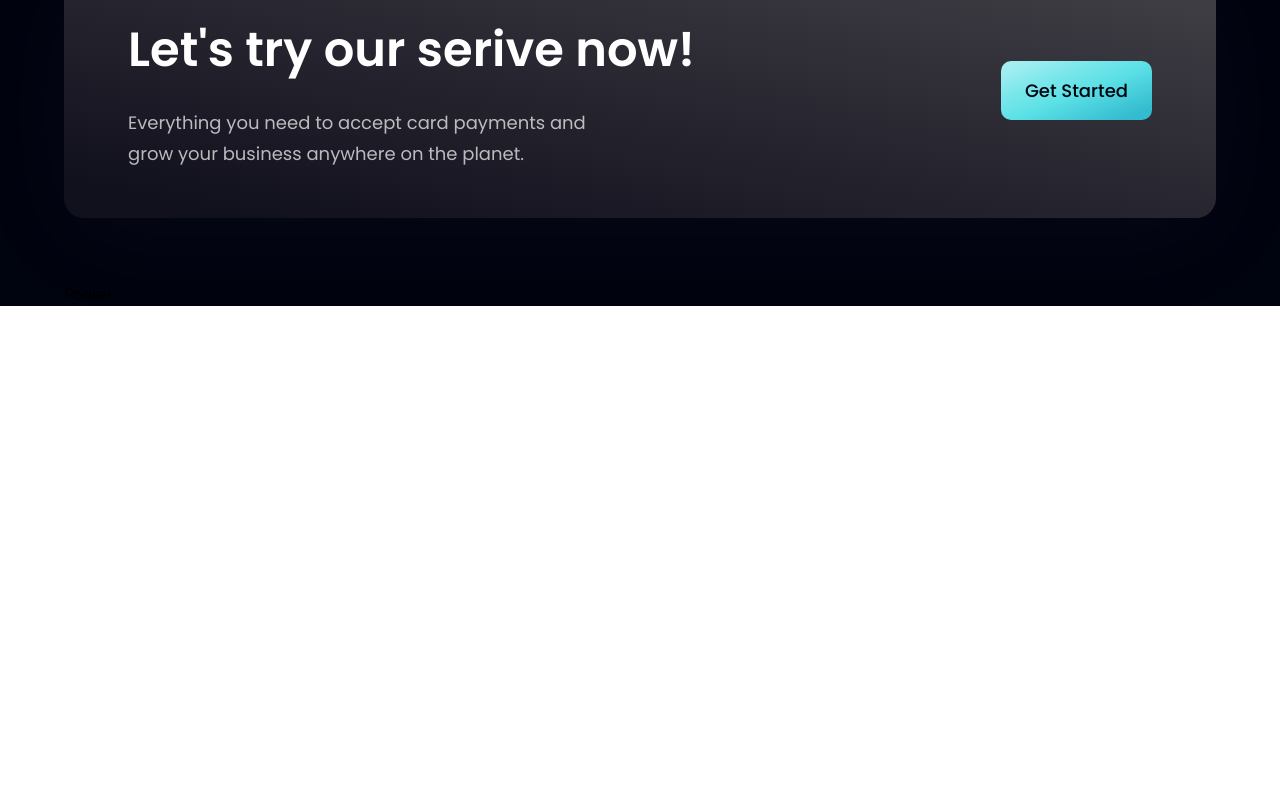
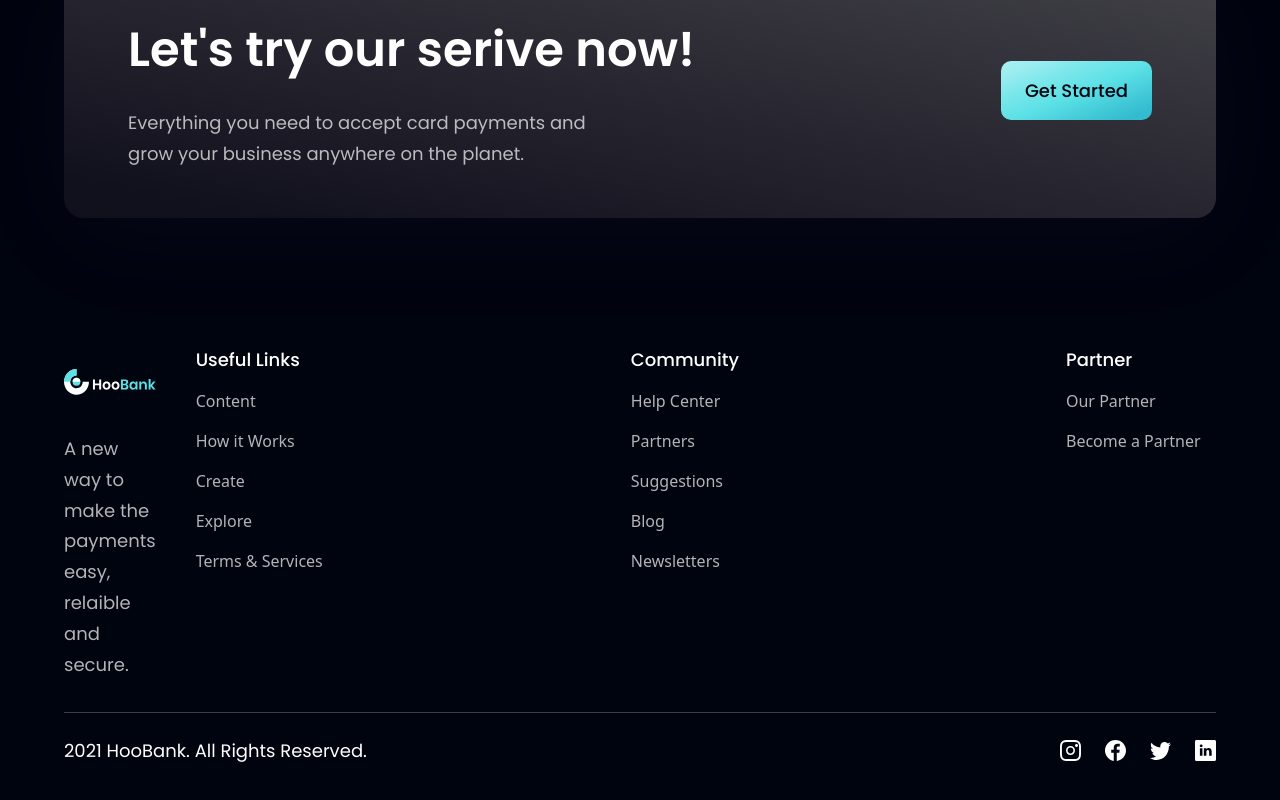
Before and after one commit to bigyan-sapkota/bank_modern_app, a React (Vite) app in the folder bank_modern_app/: page / in a window 1280 px wide. Shown: the part 4180-4980 px from the top of the page. Before the commit the page ends 4486 px from the top, so only its background shows below. Built offline with nearby package versions, Linux system fonts and the light colour scheme.

Commit message:
footer completed

```diff
--- a/bank_modern_app/src/components/Footer.jsx
+++ b/bank_modern_app/src/components/Footer.jsx
@@ -1,9 +1,53 @@
-import React from 'react'
+import React from 'react';
+import styles from '../style';
+import { logo } from '../assets';
+import { footerLinks, socialMedia } from '../constants';
 
-const Footer = () => {
-  return (
-    <div>Footer</div>
-  )
-}
+const Footer = () => (
+  <section className={`${styles.flexCenter} ${styles.paddingY} flex-col`}>
+    <div className={`${styles.flexStart} md:flex-row flex-col mb-8 w-full`}>
+      <div className='flex-1 flex flex-col justify-start mr-10'>
+        <img src={logo} alt="hoobank"
+        className='w-[266px] h-[72px] object-contain' />
+        <p className={`${styles.paragraph} mt-4 max-w-[310px]`}>A new way to make the payments easy, relaible and secure.</p>
+      </div>
+
+      <div className='flex-1.5 w-full flex flex-row justify-between flex-wrap md:mt-0 mt-10'>
+        {footerLinks.map((footerLink) => (
+          <div key={footerLink.key}
+          className='flex flex-col ss:my-0 my-4 min-w-[150px]'>
+            <h4 className='font-poppins font-medium text-[18px] leading-[27px] text-white'>
+              {footerLink.title}
+            </h4>
+            <ul className='list-none mt-4'>
+              {footerLink.links.map((link, index) => (
+                <li key={link.name}
+                className={`fonts-poppins font-normal text-[16px] leading-[24-px] text-dimWhite hover:text-secondary cursor-pointer ${index !== footerLink.links.length -1 ? 'mb-4' : 'mb-0'}`}>
+                  {link.name}
+                </li>
+              ))}
+            </ul>
+          </div>
+        ))}
+      </div>
+    </div>
+
+    <div className='w-full flex justify-between items-center md:flex-row flex-col pt-6 border-t-[1px] border-t-[#3f3e45]'>
+      <p className='font-poppins font-noraml text-center text-[18px] leading-[27px] text-white'>
+        2021 HooBank. All Rights Reserved.
+      </p>
+
+      <div className='flex flex-row md:mt-0 mt-6 '>
+        {socialMedia.map((social, index) => (
+          <img
+          key={social.id}
+          src={social.icon}
+          alt={social.id}
+          className={`w-[21px] h-[21px] object-contain cursor-pointer ${index !== socialMedia.length - 1 ? 'mr-6' : 'mr-0'}`}/>
+        ))}
+      </div>
+    </div>
+  </section>
+);
 
 export default Footer
```
